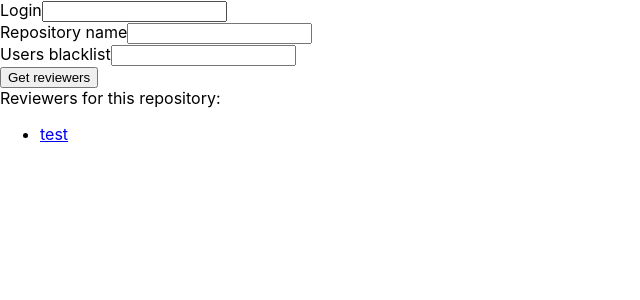
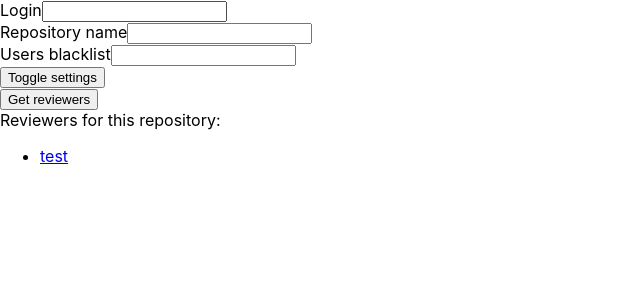
Before and after one commit to grafv1ad/get-reviewer, a React (Create React App) app: page / in a window 1280 px wide. Shown: the top 300 px of the page, without its empty margins (0-640 px from the left). Built offline with nearby package versions, Linux system fonts and the light colour scheme.

Commit message:
add settings toggler

```diff
--- a/src/components/Settings/Settings.tsx
+++ b/src/components/Settings/Settings.tsx
@@ -1,4 +1,4 @@
-import { FunctionComponent } from 'react';
+import { FunctionComponent, useState } from 'react';
 
 interface SettingsItemProps {
     name: string,
@@ -23,12 +23,33 @@ const SettingsItem: FunctionComponent<SettingsItemProps> = ({name, label}) => {
     );
 }
 
+interface ToggleSettingsButtonProps {
+    visibility: boolean,
+    setVisibility: React.Dispatch<React.SetStateAction<boolean>>,
+}
+
+const ToggleSettingsButton: FunctionComponent<ToggleSettingsButtonProps> = ({ visibility, setVisibility }) => {
+    return (
+        <button
+            className="settings__toggle-button"
+            onClick={() => setVisibility(!visibility)}
+        >
+            Toggle settings
+        </button>
+    );
+};
+
 const Settings = () => {
+    const [visibility, setVisibility] = useState(true);
+
     return (
-        <div className="setting">
-            <SettingsItem name="login" label="Login" />
-            <SettingsItem name="repo" label="Repository name" />
-            <SettingsItem name="blacklist" label="Users blacklist" />
+        <div className={visibility ? 'settings settings_active' : 'settings'}>
+            <div className="settings__list">
+                <SettingsItem name="login" label="Login" />
+                <SettingsItem name="repo" label="Repository name" />
+                <SettingsItem name="blacklist" label="Users blacklist" />
+            </div>
+            <ToggleSettingsButton visibility={visibility} setVisibility={setVisibility} />
         </div>
     );
 }
```
